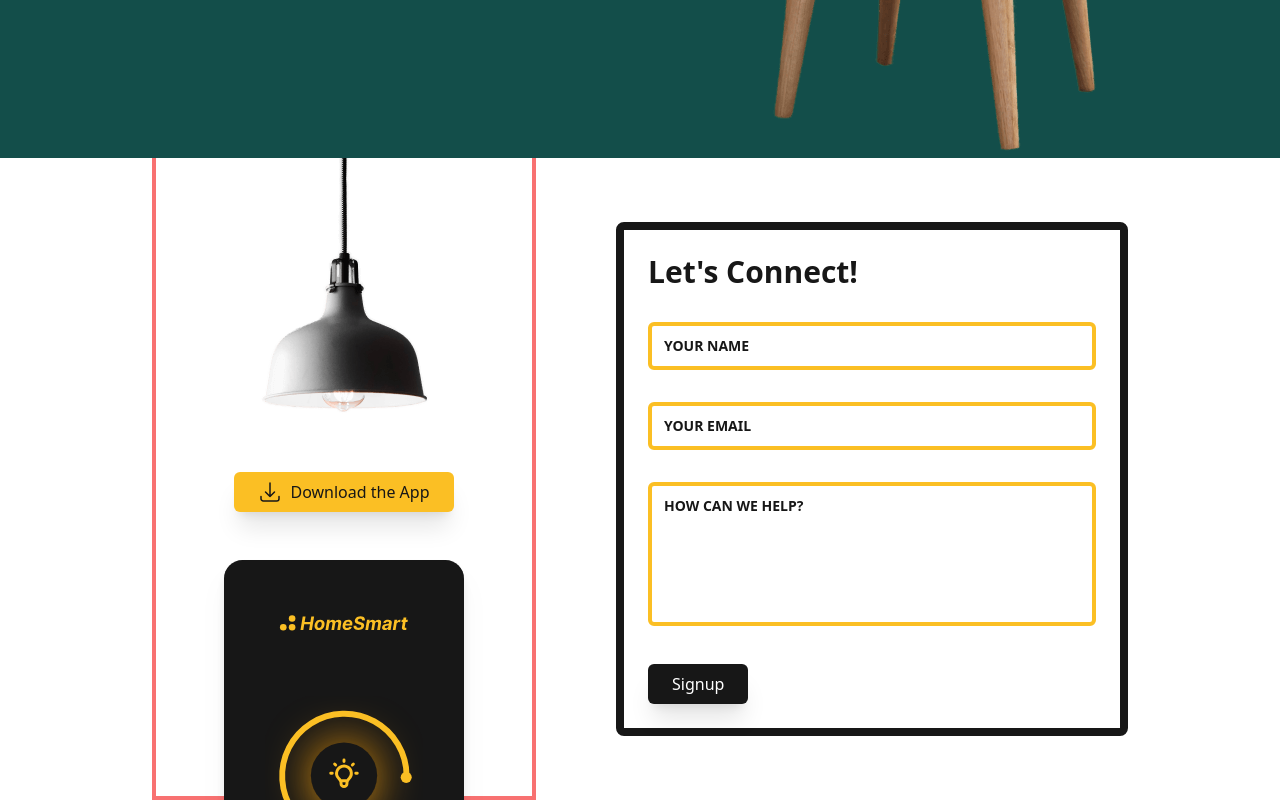
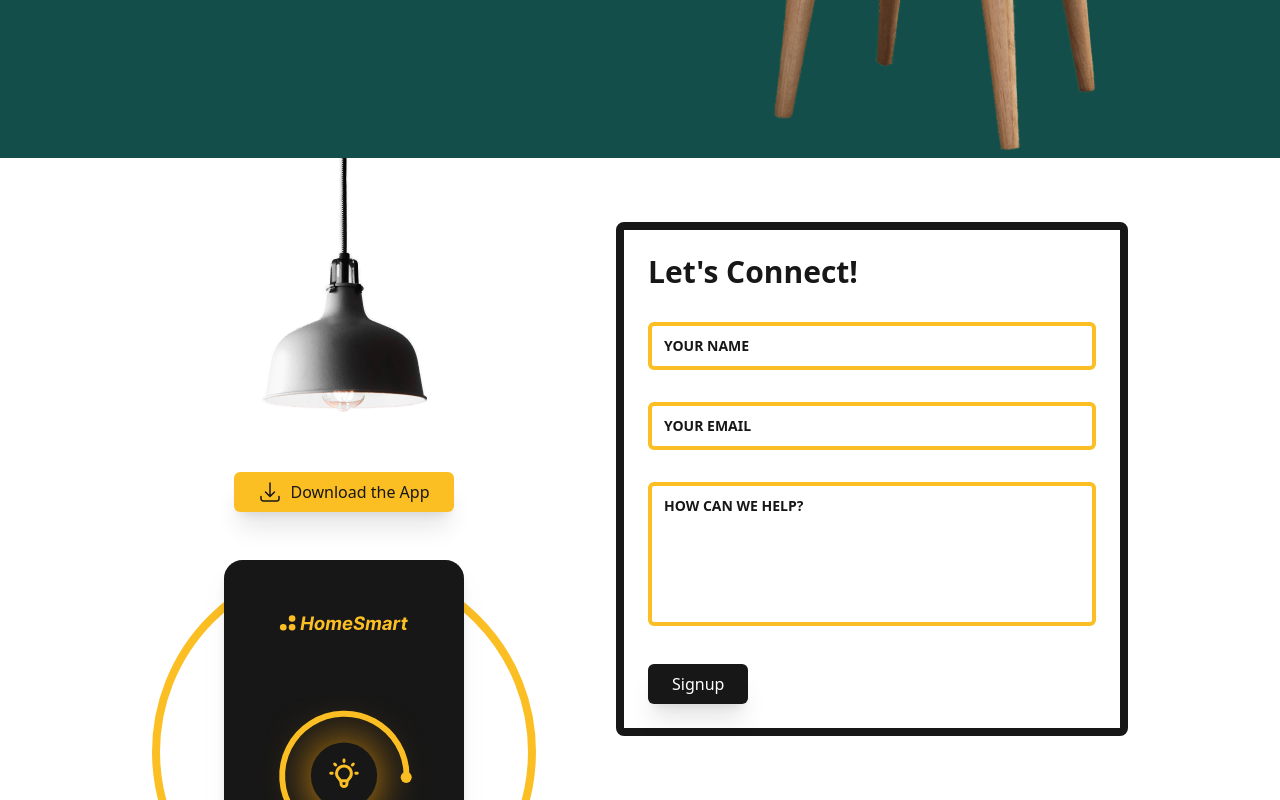
Before and after one commit to cindywongdev/tailwind-practice, a website built with Vite: page homesmart-landing-page/index.html in a window 1280 px wide. Shown: the part 2484-3284 px from the top of the page. Built offline with nearby package versions, Linux system fonts and the light colour scheme.

Commit message:
landing page FINISHED

```diff
--- a/homesmart-landing-page/index.html
+++ b/homesmart-landing-page/index.html
@@ -507,8 +507,6 @@
       lg:gap-20">
 
       <div class="
-        border-4
-        border-red-400
         border-t-0
         md:flex-1
         md:max-w-sm
@@ -559,6 +557,20 @@
           xl:max-w-xs
 
           mb-24">
+        <div class="
+          absolute
+          -bottom-18
+          left-1/2
+          -translate-x-1/2
+          -z-10
+          aspect-square
+          md:border-8
+          border-amber-400
+          rounded-full
+          md:w-72
+          lg:w-96
+
+        "></div>
       </div>
 
       <form class="
@@ -688,9 +700,9 @@
           peer-focus:text-neutral-600
           dark:peer-focus:text-neutral-300
         ">How can we help?</label>
-      </div>
+        </div>
 
-      <a role="menuitem" class="
+        <a role="menuitem" class="
           py-2
           px-6
           bg-neutral-900
```
